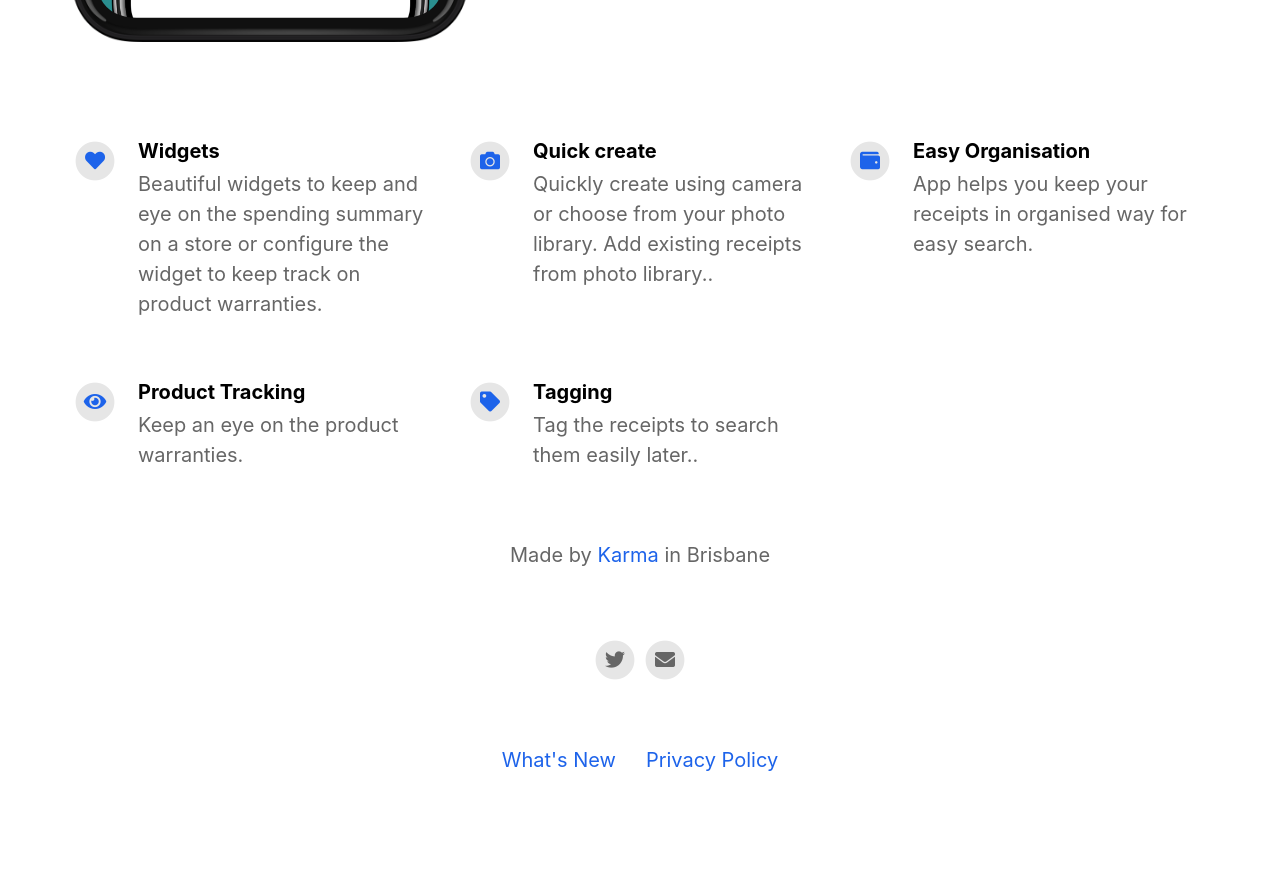
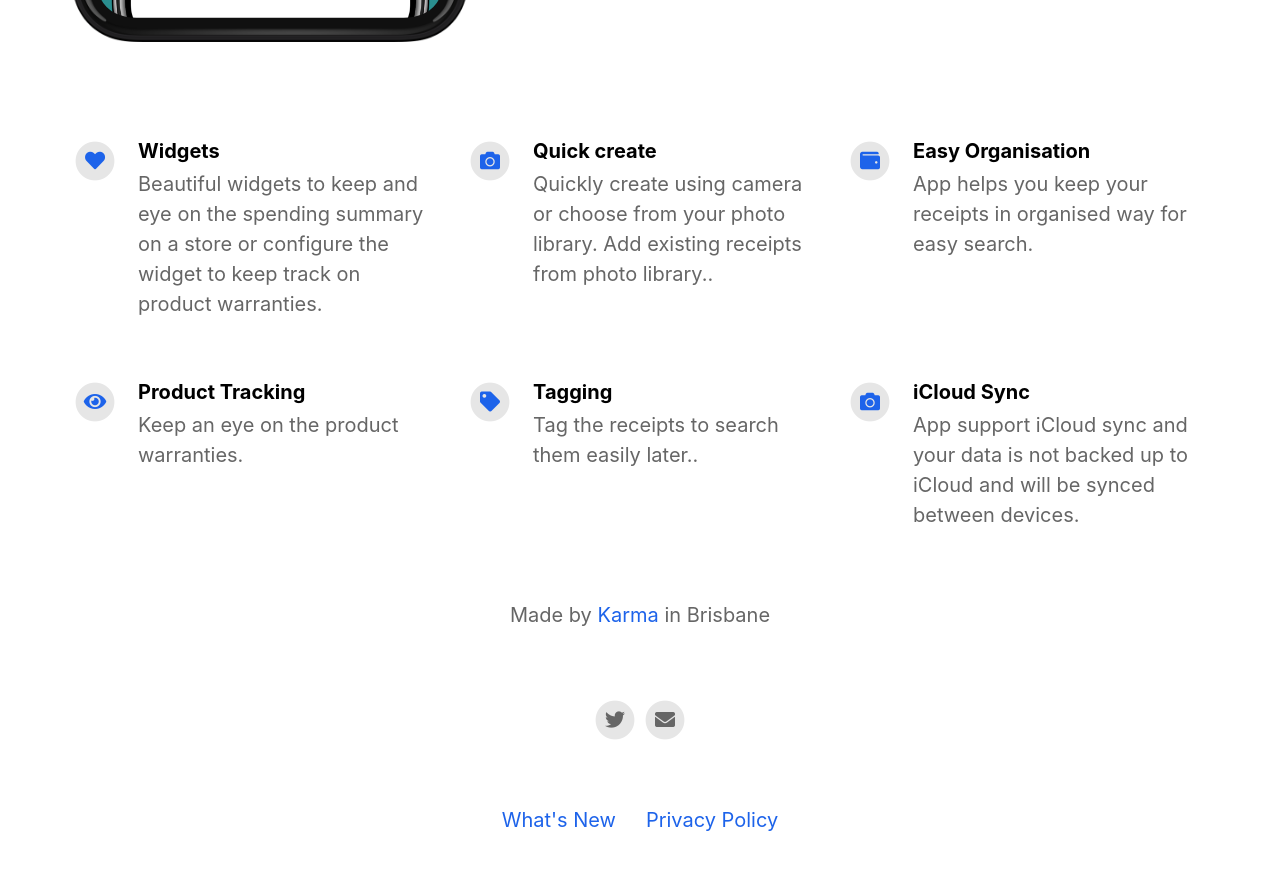
Before and after one commit to karm435/receiptly.github.io, a Jekyll site: the page built from index.html, in a window 1280 px wide and 900 px high, scrolled down 943 px. Shown: the top 870 px of the window. Built offline with Jekyll 4.4.1, drawn with Linux system fonts in a browser that asks for light colours; nearby versions of some CDN libraries; before the commit the page ends 1783 px from its top, so only the background shows below that.

Commit message:
Added more FAQs for icloud related stuff

```diff
--- a/_config.yml
+++ b/_config.yml
@@ -25,7 +25,7 @@
 email_address                             : karm.singh@outlook.com
 facebook_username                         :
 instagram_username                        :
-twitter_username                          : karmjit_435
+twitter_username                          : ReceiptsC
 github_username                           :
 youtube_username                          :
 
@@ -54,18 +54,22 @@
     description                           : Tag the receipts to search them easily later..
     fontawesome_icon_name                 : tag
 
+  - title                                 : iCloud Sync
+    description                           : App support iCloud sync and your data is not backed up to iCloud and will be synced between devices.
+    fontawesome_icon_name                 : camera
+
 faqs                                      :
 
   - title                                 : How do I search for a receipt?
-    description                           : You can use receipt, store, tag or product name to search for a receipt.
+    description                           : You can use receipt, store, tag or product name to search for a receipt on the home screen.
     fontawesome_icon_name                 : search
 
-  - title                                 : Why it is not free?
-    description                           : We do not display any Ads in the app or sell any user data.
+  - title                                 : Installed app on a new device and it is not showing my data?
+    description                           : Sometime iCloud does not trigger the refresh. Navigate to Settings -> Apple Id Account -> iCloud. After that just come back to the app and you should see the data.
     fontawesome_icon_name                 : users
 
   - title                                 : Do I loose all my images if I delete the app?
-    description                           : No, when you create receipt using camera, the images are also saved in your photo library and this way you always have the images with you even after deleting the app.
+    description                           : No, when you create receipt using camera, the images are also saved in your photo library and this way you always have the images with you even after deleting the app. Also, the iCloud sync is ON for the app and if you have not turned it off then your data is saved on iCloud always.
     fontawesome_icon_name                 : eraser
 
   - title                                 : How do I delete a receipt?
@@ -83,6 +87,10 @@
   - title                                 : Can I select multiple tags?
     description                           : Yes, you can select multiple tags
     fontawesome_icon_name                 : tag
+
+  - title                                 : How do I contact for support?
+    description                           : You can post on the twitter @ReceiptsC and I will try to respond.
+    fontawesome_icon_name                 : users
 
 # Theme Settings
 topbar_color                              : "#000000"
```
